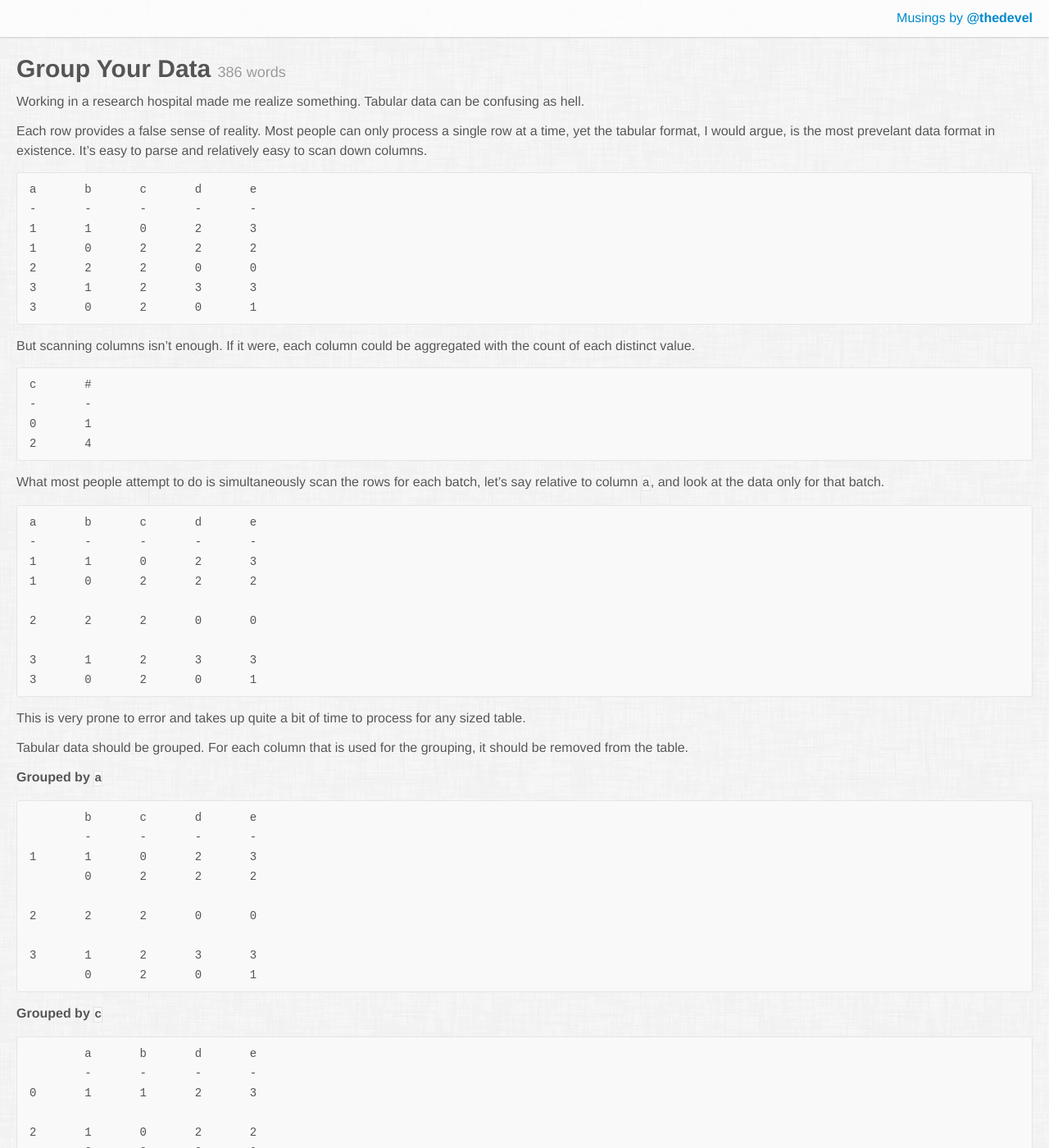
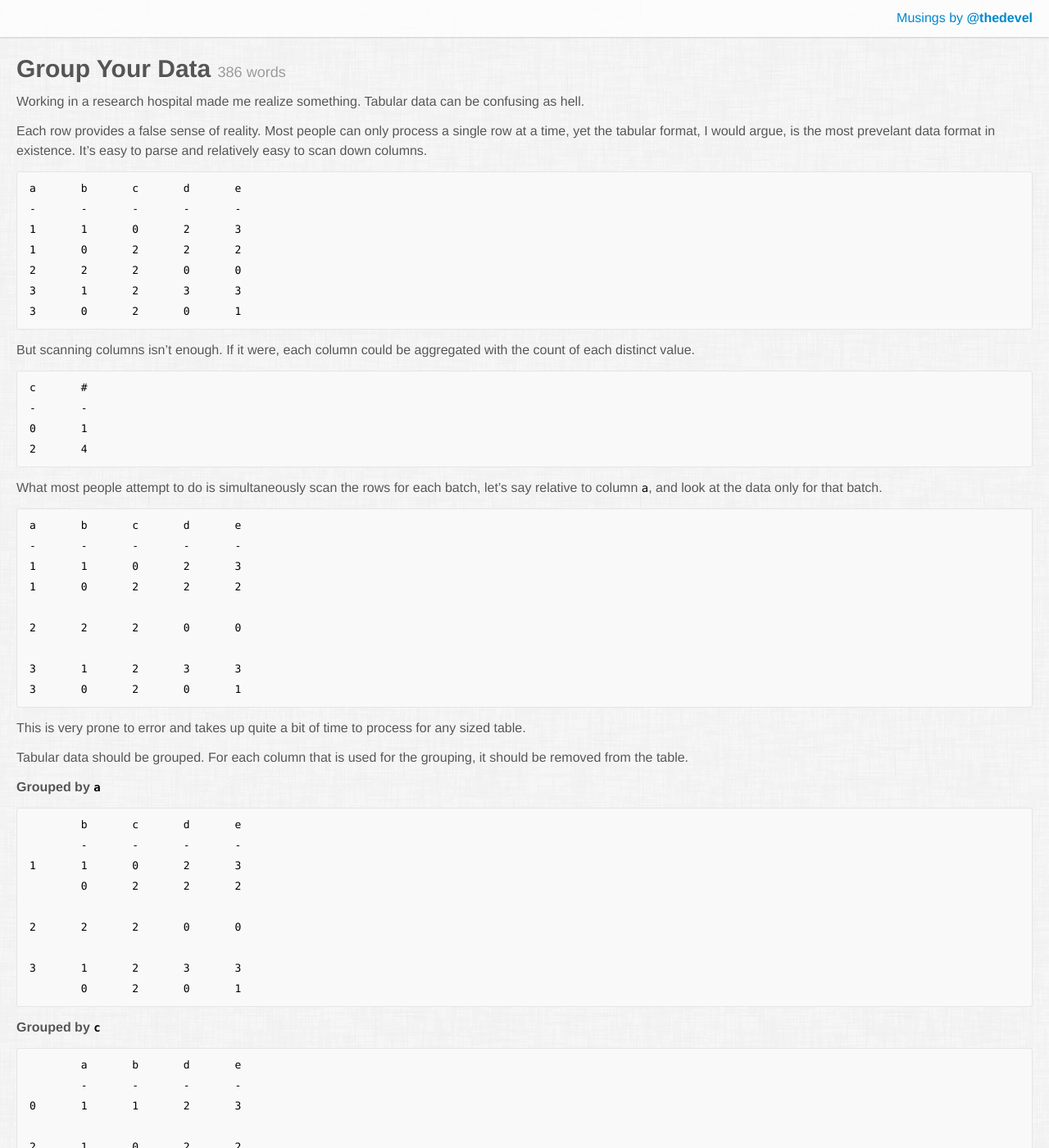
Before and after one commit to bruth/devel.io, a Jekyll site: the page built from _posts/2012-04-26-groupby-data.md, in a window 1280 px wide and 1400 px high. Shown: the whole window at 82% size. Built offline with Jekyll 4.4.1, drawn with Linux system fonts in a browser that asks for light colours; some web fonts are replaced; Markdown is read by kramdown in place of the engine named in the settings.

Commit message:
Improve inline code readability

```diff
--- a/css/minimal.css
+++ b/css/minimal.css
@@ -35,9 +35,9 @@
 }
 
 code {
-    background-color: #f9f9f9;
-    font-size: 15px;
-    border: 1px solid #e5e5e5;
+    color: #000;
+    font-size: 14px;
+    font-family: Monaco, "Bitstream Vera Sans Mono", monospace;
 }
 
 pre {
@@ -47,7 +47,7 @@
     border: 1px solid #e5e5e5;
     overflow-x: auto;
     text-shadow: none;
-    font-size: 14px;
+    font-size: 13px;
 }
 
 pre code {
```
